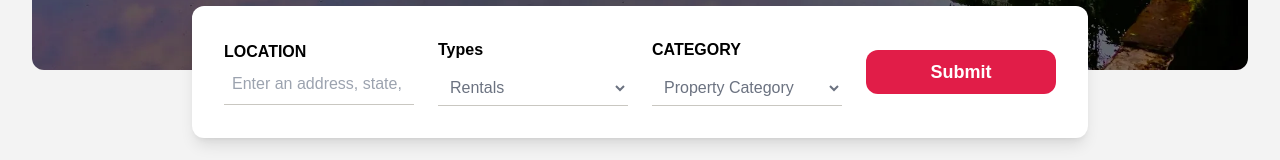
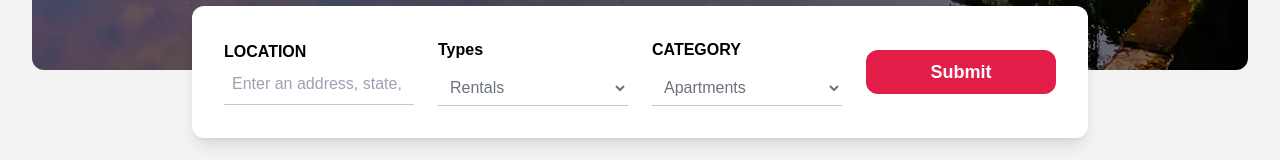
Before and after one commit to AFFWORLDT/prop-fusion-client-facing-next-app, a Next.js app: page / in a window 1280 px wide. Shown: the part 630-790 px from the top of the page. Built offline with nearby package versions, Linux system fonts and the light colour scheme; no server answers.

Commit message:
fix : dropdown issue add default value

```diff
--- a/src/components/home/Hero.tsx
+++ b/src/components/home/Hero.tsx
@@ -62,10 +62,11 @@ const Hero = () => {
               CATEGORY
             </h1>
             <select
+            defaultValue={"Option1"}
               name="selectOption"
               id="selectOption"
               className="bg-white p-2 border-b-[1px] w-full mt-2 border-[#c9c7c1] text-gray-500 text-md">
-              <option value="" disabled selected>
+              <option value="">
                 Property Category
               </option>
               <option value="Option1">Apartments</option>
```
